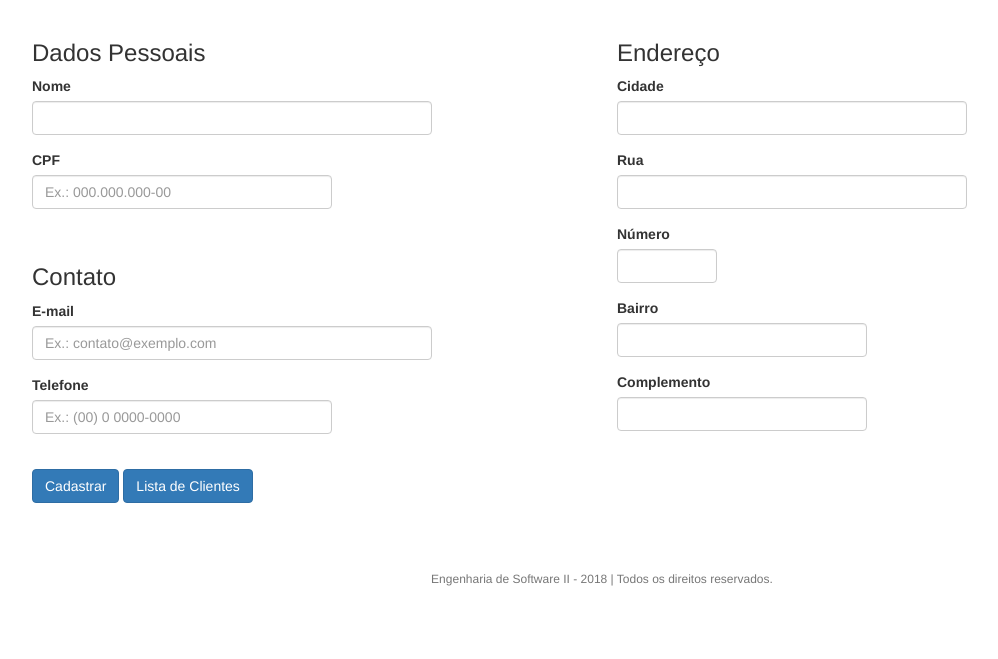
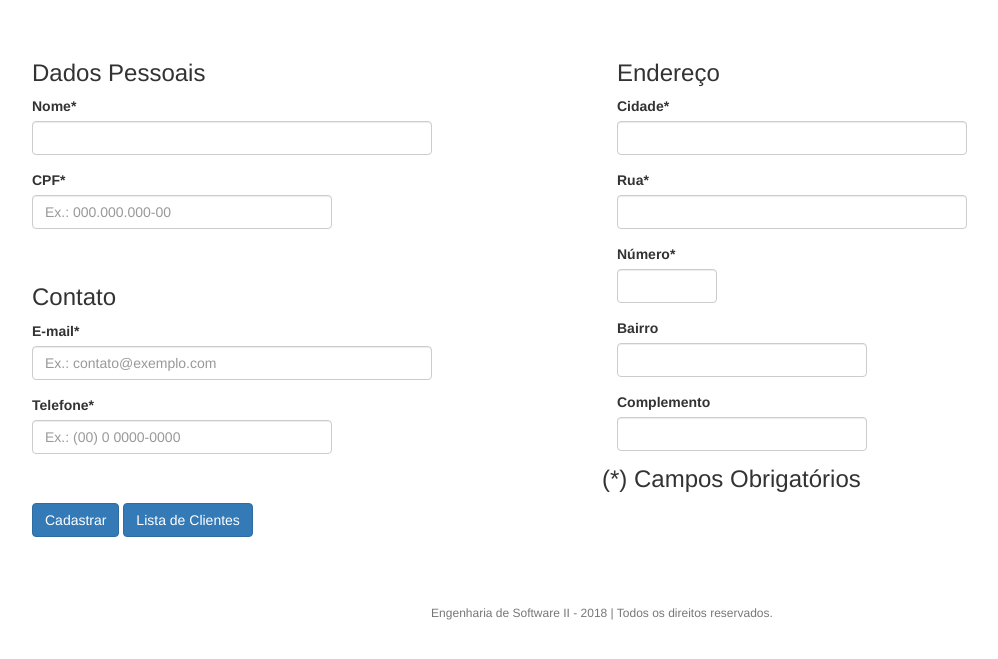
Before and after one commit to GabrielUPF/Cadastro-de-Clientes, a PHP site: page /cadastro/cadastro.php in a window 1280 px wide. Shown: the part 56-715 px from the top of the page, without its empty margins (38-1036 px from the left). Run offline with PHP 8.4, Linux system fonts and the light colour scheme.

Commit message:
Update cadastro.php

```diff
--- a/cadastro/cadastro.php
+++ b/cadastro/cadastro.php
@@ -7,6 +7,16 @@
     <link rel="stylesheet" href="https://maxcdn.bootstrapcdn.com/bootstrap/3.3.7/css/bootstrap.min.css">
     <script src="https://ajax.googleapis.com/ajax/libs/jquery/3.3.1/jquery.min.js"></script>
     <script src="https://maxcdn.bootstrapcdn.com/bootstrap/3.3.7/js/bootstrap.min.js"></script>
+    <script type="text/javascript" src="https://cdnjs.cloudflare.com/ajax/libs/jquery.mask/1.14.0/jquery.mask.js"></script>
+    <script>
+        $(document).ready(function () {
+            var $cpf = $("#cpf");
+            $cpf.mask('000.000.000-00');
+
+            var $telefone = $("#telefone");
+            $telefone.mask('(00) 0 0000-0000');
+        });
+    </script>
 
     <nav aria-label="breadcrumb">
         <ol class="breadcrumb">
@@ -23,24 +33,24 @@
         <h3>Dados Pessoais</h3>
 
         <div class="form-group">
-            <label for="nome">Nome</label>
+            <label for="nome">Nome*</label>
             <input type="text" style="width:400px" class="form-control" id="nome" name="nome" required>
         </div>
 
         <div class="form-group">
-            <label for="cpf">CPF</label>
+            <label for="cpf">CPF*</label>
             <input type="text" style="width:300px" class="form-control" maxlength="14" id="cpf" placeholder="Ex.: 000.000.000-00" name="cpf" required>
         </div>
         </br>
         <h3>Contato</h3>
 
         <div class="form-group">
-            <label for="email">E-mail</label>
+            <label for="email">E-mail*</label>
             <input type="text" style="width:400px" class="form-control" id="email" placeholder="Ex.: contato@exemplo.com" name="email" required>
         </div>
 
         <div class="form-group">
-            <label for="telefone">Telefone</label>
+            <label for="telefone">Telefone*</label>
             <input type="text" style="width:300px" class="form-control" maxlength="16" id="telefone" placeholder="Ex.: (00) 0 0000-0000" name="telefone" required>
         </div>
         </br>
@@ -49,30 +59,31 @@
         <h3>Endereço</h3>
 
         <div class="form-group">
-            <label for="cidade">Cidade</label>
+            <label for="cidade">Cidade*</label>
             <input type="text" style="width:350px" class="form-control" id="cidade" name="cidade" required>
         </div>
 
         <div class="form-group">
-            <label for="rua">Rua</label>
+            <label for="rua">Rua*</label>
             <input type="text" style="width:350px" class="form-control" id="rua" name="rua" required>
         </div>
 
         <div class="form-group">
-            <label for="numero">Número</label>
+            <label for="numero">Número*</label>
             <input type="number" style="width:100px" class="form-control" id="numero" name="numero" required>
         </div>
 
         <div class="form-group">
             <label for="bairro">Bairro</label>
-            <input type="text" style="width:250px" class="form-control" id="bairro" name="bairro" required>
+            <input type="text" style="width:250px" class="form-control" id="bairro" name="bairro" >
         </div>
 
         <div class="form-group">
             <label for="complemento">Complemento</label>
-            <input type="text" style="width:250px" class="form-control" id="complemento" name="complemento" required>
+            <input type="text" style="width:250px" class="form-control" id="complemento" name="complemento">
         </div>
     </div>
+    <h3><p> (*) Campos Obrigatórios </p></h3>
     </div>
     <button type="submit" class="btn btn-primary">Cadastrar</button>
     </form>
```
